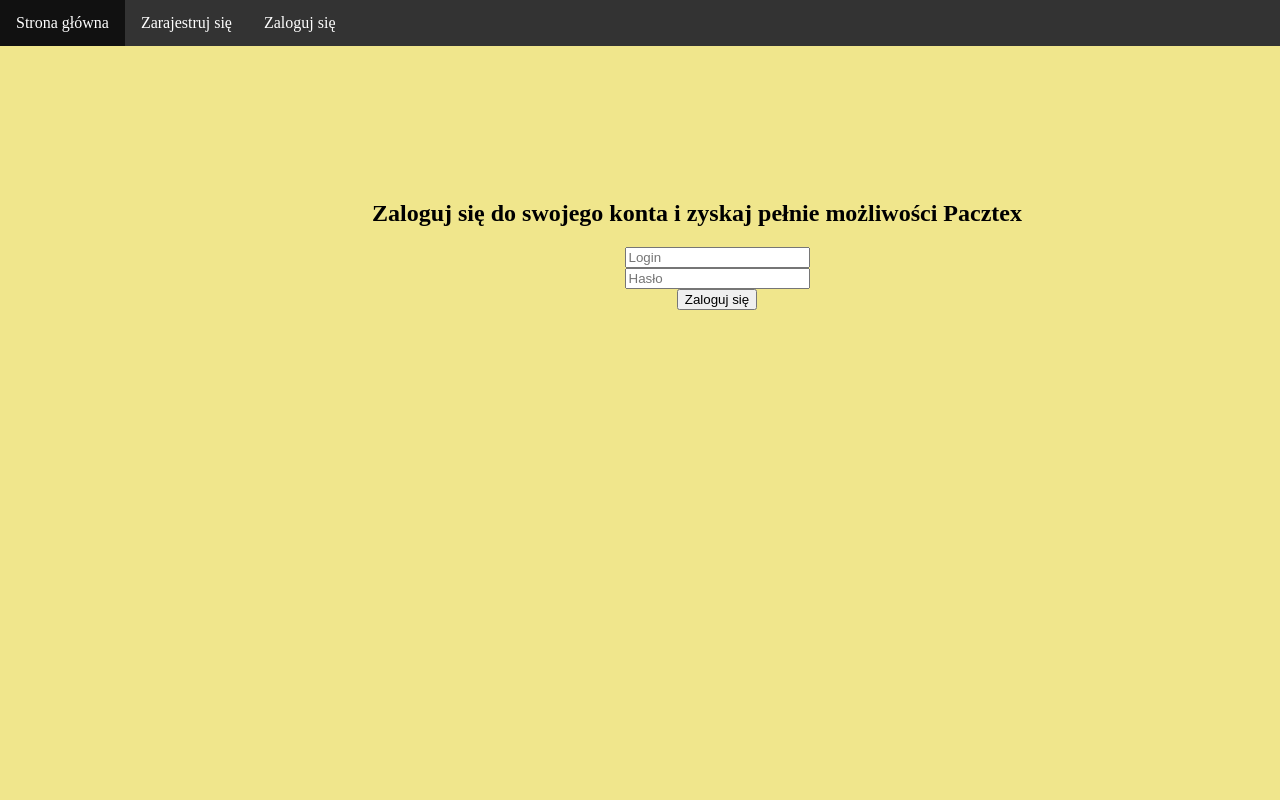
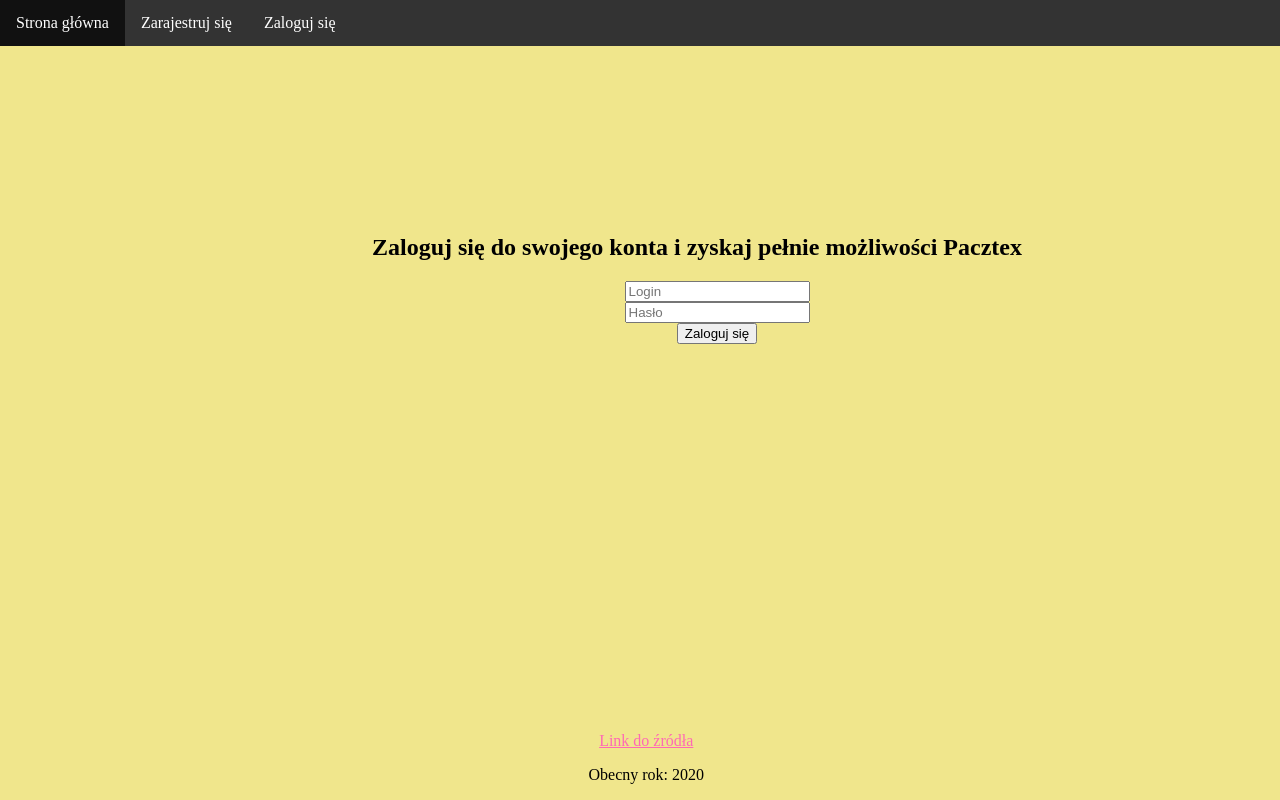
Before and after one commit to mecinas/PAMW-project, a Flask app: page /sender/login in a window 1280 px wide. Run offline with Flask 2, Linux system fonts and the light colour scheme; one stand-in notice (Sample message) is shown.

Commit message:
Adding html and css inheriting

```diff
--- a/web/app.py
+++ b/web/app.py
@@ -38,6 +38,14 @@ def redirect(url, status=301):
 
 def is_login(login):
     return db.hexists(f"user:{login}", "password")
+
+
+def verify_user(login, password):
+    password_encoded = password.encode()
+    hashed_password_database = db.hget(f"user:{login}", "password")
+    if not hashed_password_database:
+        return False
+    return checkpw(password_encoded, hashed_password_database)
 
 
 def save_user(firstname, lastname, email, adress, login, password):
@@ -91,15 +99,33 @@ def register():
                           login, password, sec_password)
 
 
-@app.route("/sender/login")
+@app.route("/sender/login", methods=['GET'])
 def open_login():
     return render_template("login.html")
+
+
+@app.route("/sender/login", methods=['POST'])
+def login():
+    login = request.form.get("login")
+    password = request.form.get("password")
+
+    if not verify_user(login, password):
+        flash("Podano nieprawidłowy login lub hasło")
+        return render_template("login.html")
+
+    flash("Zalogowano!")
+    return render_template("home.html")
 
 
 @app.route("/sender/logout", methods=['GET'])
 def open_logout():
     session.clear()
+    flash("Wylogowano!")
     return render_template("home.html")
+
+@app.route("/sender/layout", methods=['GET'])
+def open_layout():
+    return render_template("layout.html")
 
 
 if __name__ == '__main__':
--- /dev/null
+++ b/web/static/style/layout.css
@@ -0,0 +1,47 @@
+html{
+    background-color: khaki;
+}
+
+.nav_bar ul {
+    list-style-type: none;
+    margin: 0;
+    padding: 0;
+    overflow: hidden;
+    background-color: #333;
+    position: fixed;
+    top: 0;
+    left: 0;
+    width: 100%;
+}
+
+.nav_bar li {
+    margin: 0;
+    float: left;
+}
+
+.nav_bar li a {
+    display: block;
+    color: white;
+    text-align: center;
+    padding: 14px 16px;
+    text-decoration: none;
+}
+
+.nav_bar li a:hover {
+    background-color: #111;
+}
+
+.site-footer {
+    text-align: center;
+    position: absolute;
+    bottom: 0px;
+    right: 45%;
+}
+
+.site-footer a {
+    color: hotpink;
+}
+
+.site-footer a:hover {
+    color: #b803ff;
+}
--- a/web/static/style/login.css
+++ b/web/static/style/login.css
@@ -1,44 +1,9 @@
-html {
-    position: relative;
-    background-color: khaki;
-    resize: none;
-}
-
-
-.nav_bar ul {
-    list-style-type: none;
-    margin: 0;
-    padding: 0;
-    overflow: hidden;
-    background-color: #333;
-    position: fixed;
-    top: 0;
-    left: 0;
-    width: 100%;
-}
-
-.nav_bar li {
-    margin: 0;
-    float: left;
-}
-
-.nav_bar li a {
-    display: block;
-    color: white;
-    text-align: center;
-    padding: 14px 16px;
-    text-decoration: none;
-}
-
-.nav_bar li a:hover {
-    background-color: #111;
-}
+@import "layout.css";
 
 .registration_div {
     position: sticky;
     width: 1150px;
     height: 400px;
-    top: 50%;
     left: 20%;
     margin: 200px 0 0 -50px;
 }
@@ -47,28 +12,7 @@ html {
     text-align: center;
 }
 
-.registration_table ul {
+.registration_div ul {
     list-style-type: none;
     text-align: center;
 }
-
-.registration_table ul li {
-    justify-content: center;
-    position: relative;
-}
-
-.registration_table ul li .error_label{
-    position: absolute;
-    left: 650px;
-    color: red;
-    display: none;
-}
-
-.registration_table ul li #file_input{
-    color: transparent;
-}
-
-.registration_table ul li #submit_button{
-    cursor: not-allowed;
-    pointer-events: none;
-}
--- a/web/static/style/register.css
+++ b/web/static/style/register.css
@@ -1,44 +1,9 @@
-html {
-    position: relative;
-    background-color: khaki;
-    resize: none;
-}
-
-
-.nav_bar ul {
-    list-style-type: none;
-    margin: 0;
-    padding: 0;
-    overflow: hidden;
-    background-color: #333;
-    position: fixed;
-    top: 0;
-    left: 0;
-    width: 100%;
-}
-
-.nav_bar li {
-    margin: 0;
-    float: left;
-}
-
-.nav_bar li a {
-    display: block;
-    color: white;
-    text-align: center;
-    padding: 14px 16px;
-    text-decoration: none;
-}
-
-.nav_bar li a:hover {
-    background-color: #111;
-}
+@import "layout.css";
 
 .registration_div {
     position: sticky;
     width: 1150px;
     height: 400px;
-    top: 50%;
     left: 20%;
     margin: 200px 0 0 -50px;
 }
@@ -47,28 +12,7 @@ html {
     text-align: center;
 }
 
-.registration_table ul {
+.registration_div ul {
     list-style-type: none;
     text-align: center;
 }
-
-.registration_table ul li {
-    justify-content: center;
-    position: relative;
-}
-
-.registration_table ul li .error_label{
-    position: absolute;
-    left: 650px;
-    color: red;
-    display: none;
-}
-
-.registration_table ul li #file_input{
-    color: transparent;
-}
-
-/* .registration_table ul li #submit_button{
-    cursor: not-allowed;
-    pointer-events: none;
-} */
--- /dev/null
+++ b/web/templates/layout.html
@@ -0,0 +1,42 @@
+<!DOCTYPE html>
+<html>
+
+<head>
+    {% block head %}
+    <title>Strona główna</title>
+    <link rel="stylesheet" href="/static/style/layout.css">
+    {% endblock %}
+</head>
+
+<body>
+        <nav class="nav_bar">
+            <ul>
+                <li><a href="/">Strona główna</a></li>
+                <li><a href="/sender/register">Zarajestruj się</a></li>
+                <li><a href="/sender/login">Zaloguj się</a></li>
+            </ul>
+        </nav>
+
+        {% with messages = get_flashed_messages() %}
+        {% if messages %}
+        <ul class=flashes>
+            {% for message in messages %}
+            <li>{{ message }}</li>
+            {% endfor %}
+        </ul>
+        {% endif %}
+        {% endwith %}
+
+        {% block content %}
+        {% endblock %}
+
+
+        <footer class="site-footer">
+            <a href="https://github.com/mecinas/PAMW-project.git">Link do źródła</a>
+            <p>Obecny rok:
+                <script>document.write(new Date().getFullYear())</script>
+            </p>
+        </footer>
+</body>
+
+</html>
--- a/web/templates/login.html
+++ b/web/templates/login.html
@@ -1,32 +1,20 @@
-<!DOCTYPE html>
-<html>
+{% extends "layout.html" %}
 
-<head>
+{% block head %}
 <title>Rejestracja</title>
-    <script src="/static/codeJS/register.js" defer></script>
-    <link rel="stylesheet" href="/static/style/register.css">
-</head>
+<!-- <script src="/static/codeJS/register.js" defer></script> -->
+<link rel="stylesheet" href="/static/style/login.css">
+{% endblock %}
 
-<body>
-    <nav class="nav_bar">
-        <ul>
-            <li><a href="/">Strona główna</a></li>
-            <li><a href="/sender/register">Zarajestruj się</a></li>
-            <li><a href="/sender/login">Zaloguj się</a></li>
-        </ul>
-    </nav>
-
+{% block content %}
 <div class="registration_div">
     <h2>
         Zaloguj się do swojego konta i zyskaj pełnie możliwości Pacztex
     </h2>
-        <form class="registration_table" method="POST"
-            action="https://infinite-hamlet-29399.herokuapp.com/sender/register" enctype="multipart/form-data">
+    <form class="registration_table" method="POST" action="/sender/login" enctype="multipart/form-data">
         <ul>
-
             <li>
                 <input id="login_input" type="text" name="login" placeholder="Login">
-                    <label class="error_label" id="log_len_err">Login lub hasło nieprawidłowe</label>
             </li>
 
             <li>
@@ -34,15 +22,8 @@
             </li>
 
             <li><input id="submit_button" type="submit" value="Zaloguj się"></input></li>
-
         </ul>
     </form>
 </div>
 
-
-
-    </div>
-
-</body>
-
-</html>
+{% endblock %}
```
Also changed, not shown: web/templates/register.html (+5 -29 lines), 2 other files. Lines whose indentation alone changed are shown as unchanged.
